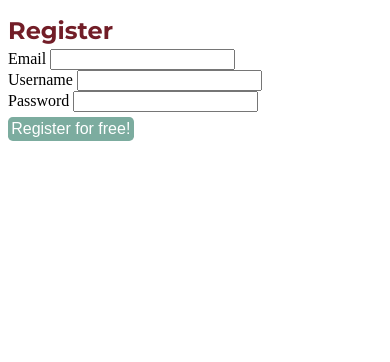
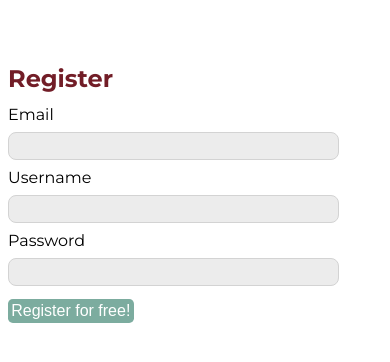
Before and after one commit to javiernicolasadan/EduParents, a Node server app: page /auth/register in a window 390 px wide. Shown: the part 128-490 px from the top of the page. Run offline with Node 20, Linux system fonts and the light colour scheme; some libraries are stand-ins or nearby versions; some web fonts are replaced.

Commit message:
auth register responsive

```diff
--- a/public/stylesheets/style.css
+++ b/public/stylesheets/style.css
@@ -157,6 +157,28 @@ aside h2 {
   font-family: 'Montserrat', sans-serif;
   margin-bottom: 0;
   font-size: 1.4rem;
+}
+.form-control{
+  background-color: rgb(236, 236, 236);
+  width: 87%;
+  height: 1.5rem;
+  border: solid 1px lightgray;
+  font-family: 'Montserrat', sans-serif;
+  border-radius: 0.5rem;
+  margin: 0.5rem 0;
+}
+.form-label {
+  font-family: 'Montserrat', sans-serif;
+}
+.form-register{
+
+  padding-top: 0.5rem;
+}
+.title-page-register{
+  font-family: 'Montserrat', sans-serif;
+  margin: 4rem 0 0.25rem 0;
+  color: #721D27;
+  font-size: 1.5rem;
 }
 
 /*Tablets*/
--- a/views/auth/register.ejs
+++ b/views/auth/register.ejs
@@ -1,8 +1,8 @@
 <div class="authDiv">
     <div class="auth-details">
-        <h1 class="title-page">Register</h1>
+        <h1 class="title-page-register">Register</h1>
 
-        <form action="/auth/register" method="post">
+        <form class="form-register" action="/auth/register" method="post">
             <div class="form-input">
                 <label class="form-label">Email</label>
                 <input class="form-control" type="email" name="email" value="<% if (typeof errorMessage !== 'undefined') {%><%= data.email %><% } %>" required>
```
